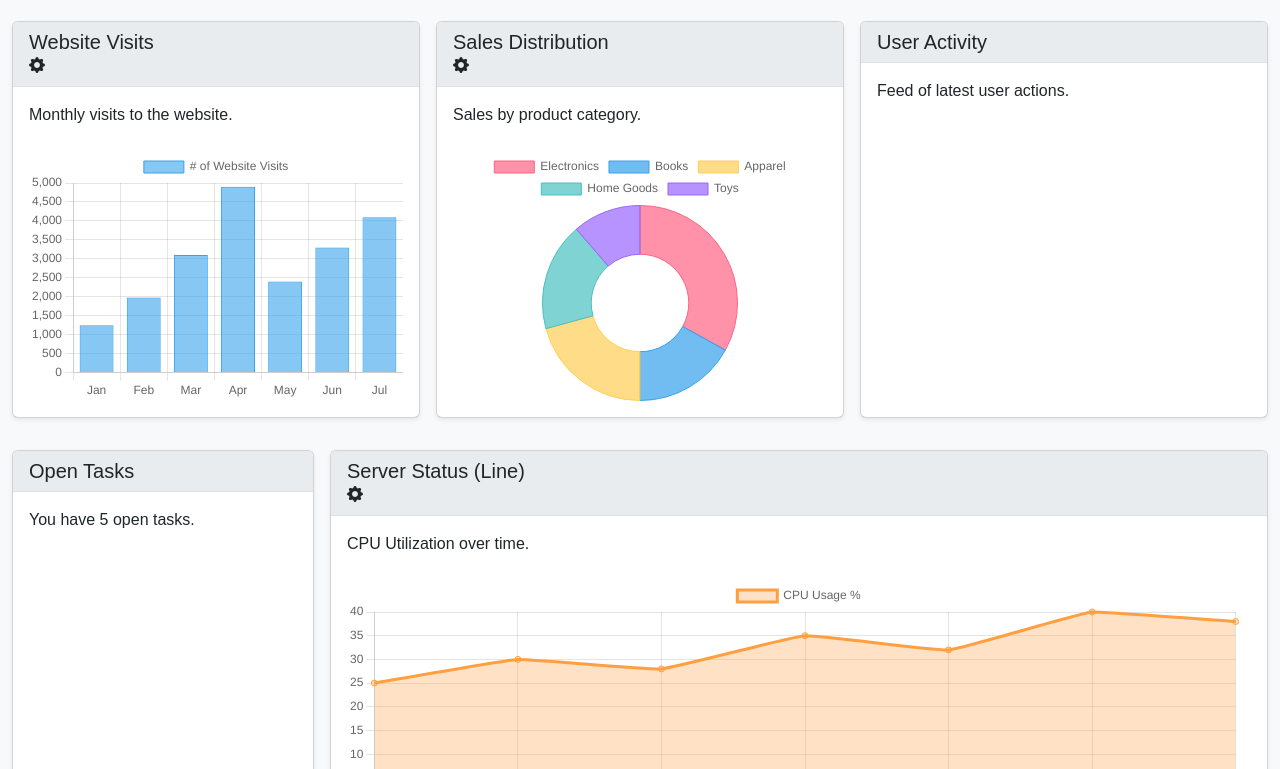
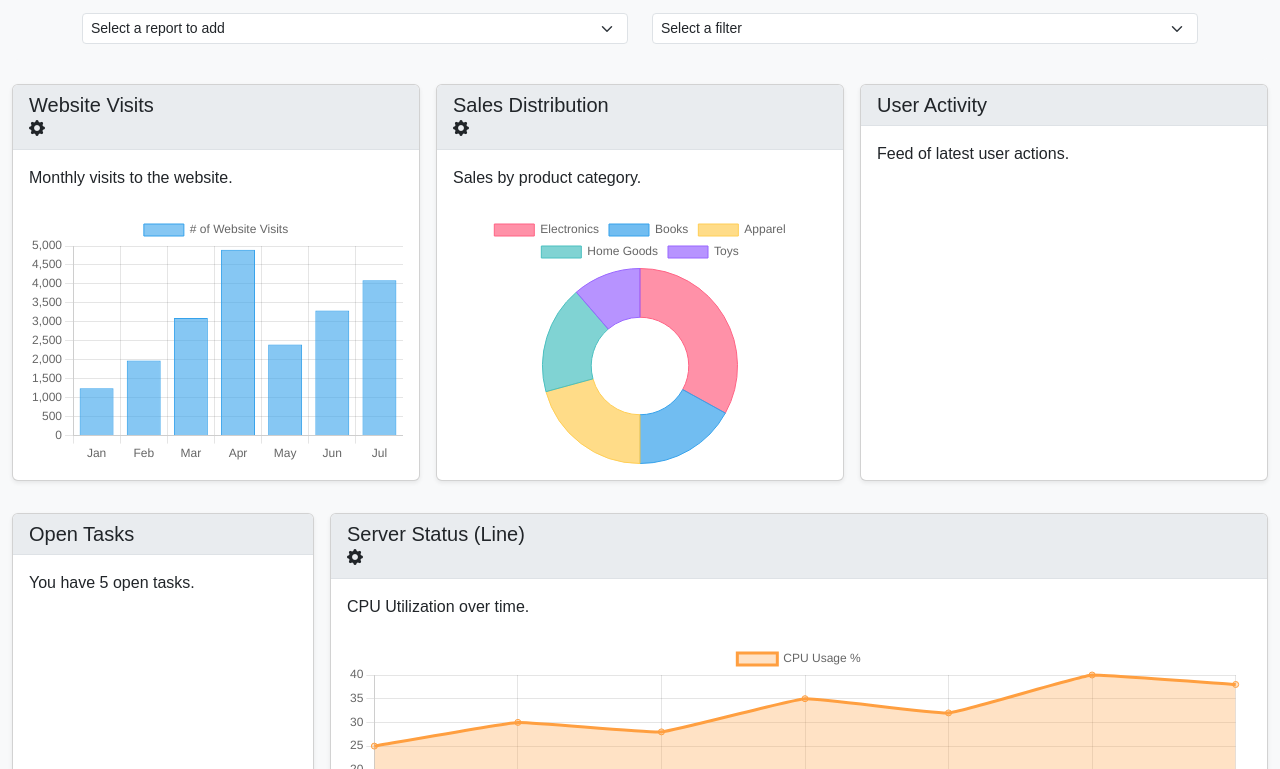
Before and after one commit to Dibyanshu/Datalake_POC_2025, a website built with Vite: page vite-ts-datalake-dashboard/index.html in a window 1280 px wide. Shown: the part 107-876 px from the top of the page. Built offline with nearby package versions, Linux system fonts and the light colour scheme.

Commit message:
Root filter updated

```diff
--- a/vite-ts-datalake-dashboard/index.html
+++ b/vite-ts-datalake-dashboard/index.html
@@ -11,6 +11,42 @@
         <header class="mb-4 bg-light rounded">
             <h1>Datalake custom dashboard</h1>
             <p>Drag and drop widgets, or click the <i class="bi bi-gear-fill"></i> icon to configure charts.</p>
+        <div class="container">
+            <div class="row align-items-start mb-3">
+                <div class="col">
+                    <select id="ddReports" class="form-select form-select-sm mb-3">
+                        <option value="" selected disabled>Select a report to add</option>
+                        <option value="inbound">Inbound Report</option>
+                        <option value="outbound">Outbound Report</option>
+                        <option value="inventory">Inventory Report</option>
+                        <option value="sales">Sales Report</option>
+                        <option value="returns">Returns Report</option>
+                        <option value="picking">Picking Report</option>
+                        <option value="packing">Packing Report</option>
+                        <option value="shipping">Shipping Report</option>
+                        <option value="receiving">Receiving Report</option>
+                    </select>
+                </div>
+                <div class="col">
+                    <select id="ddFilters" class="form-select form-select-sm mb-3">
+                        <option value="" selected disabled>Select a filter</option>
+                        <option value="stDate">Start date</option>
+                        <option value="endDate">End date</option>
+                        <option value="location">Location</option>
+                        <option value="product">Product</option>
+                        <option value="category">Category</option>
+                        <option value="supplier">Supplier</option>
+                        <option value="customer">Customer</option>
+                        <option value="status">Status</option>
+                        <option value="priority">Priority</option>
+                        <option value="quantity">Quantity</option>
+                        <option value="weight">Weight</option>
+                        <option value="volume">Volume</option>
+                        <option value="cost">Cost</option>
+                    </select>
+                </div>
+            </div>
+        </div>
         </header>
 
         <div id="dashboard-grid" class="row g-3">
```
